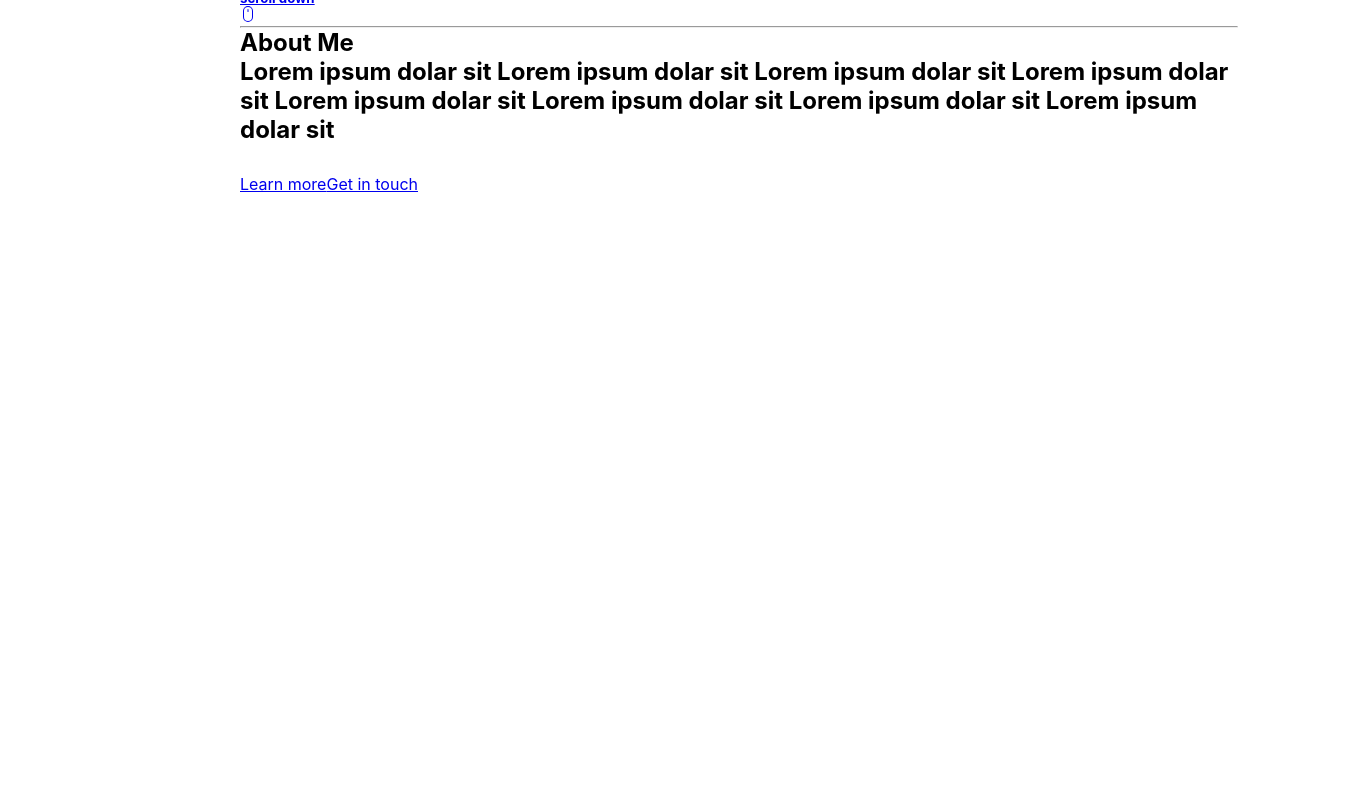
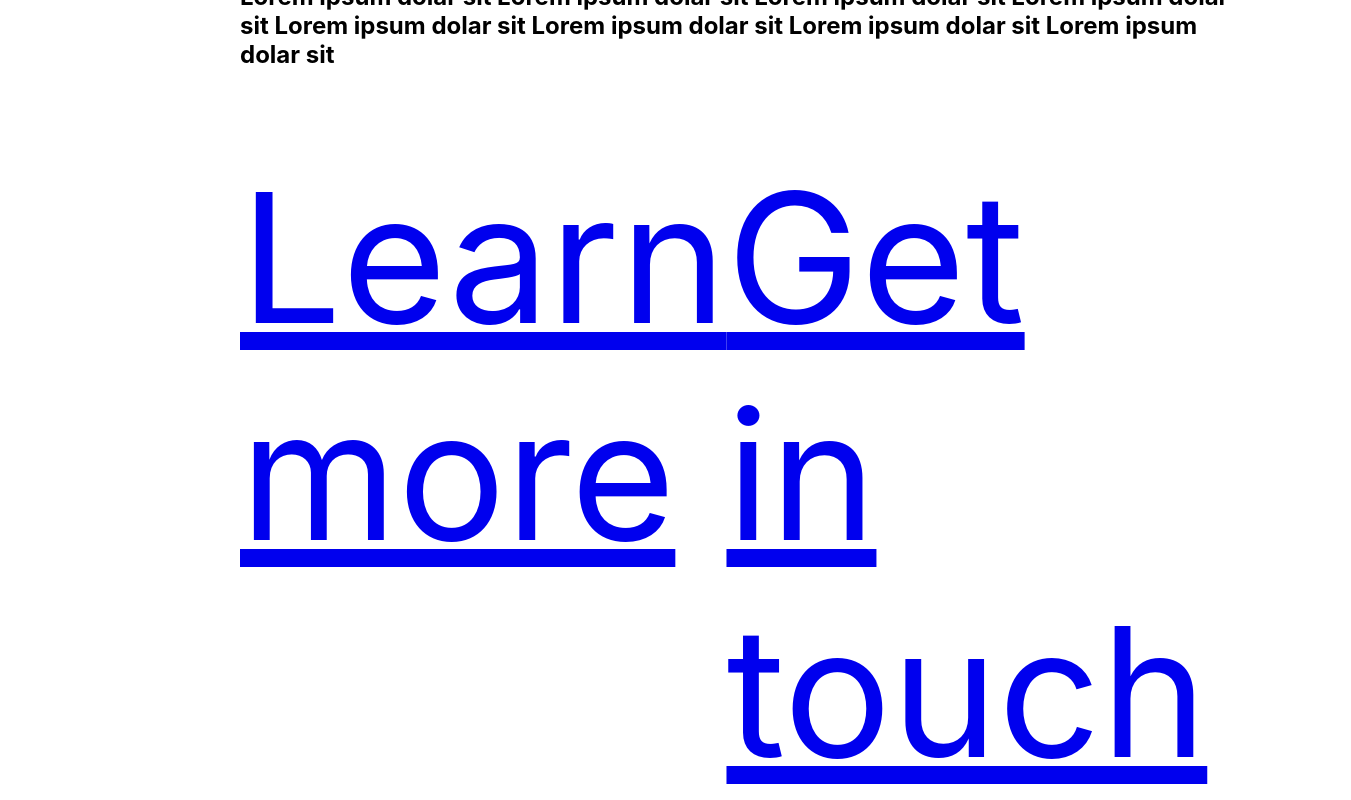
Before and after one commit to Atlantis-Takimi/Atlantis-Frontend, a React (Create React App) app in the folder frontend/: page /profile in a window 1280 px wide. Shown: the part 1262-2062 px from the top of the page, 1351 px wide, since content can reach past the window. Before the commit the page ends 1456 px from the top, so only its background shows below. Built offline with nearby package versions, Linux system fonts and the light colour scheme.

Commit message:
Update profile page

```diff
--- a/frontend/src/Pages/Profile/Profile.jsx
+++ b/frontend/src/Pages/Profile/Profile.jsx
@@ -10,10 +10,11 @@ function Profile() {
 
     <div className='container'>
       <div id='home' className='container header-container'>
+        <img src={img} alt='' />
         <h3>
-        <p>Merve Bİlgin</p>
+          <p>YASEMİN İLK</p>
           180290001
-        <h2>Yazılım Mühendisliği</h2>
+          <h2>YAZILIM MÜHENDİSLİĞİ</h2>
         </h3>
       </div>
 
@@ -30,7 +31,7 @@ function Profile() {
             <span className="circle"></span>
           </div>
 
-        <img src={img} alt='' />
+          {/* <img src={img} alt='' /> */}
         </div>
 
         <a href="#footer" className="scroll-down">
@@ -47,17 +48,19 @@ function Profile() {
             Lorem ipsum dolar sit Lorem ipsum dolar sit
           </p>
         </h2>
+
+        <div className='container button-container'>
+          <a href='#about' className='btn-pri'>
+            Learn more
+          </a>
+          <a href='#contact' className='btn-sec'>
+            Get in touch
+          </a>
+        </div>
       </div>
 
-    <div className='container' button-contain>
-      <a href='#about' className='btn pri'>
-        Learn more
-      </a>
-      <a href='#contact' className='btn sec'>
-        Get in touch
-      </a>
 
-    </div>
+
     </div>
   )
 }
@@ -67,4 +70,4 @@ function Profile() {
 //   toggle.classList.toggle('active')
 // });
 
-export default Profile
+export default Profile;
```
Lines whose indentation alone changed are shown as unchanged.
